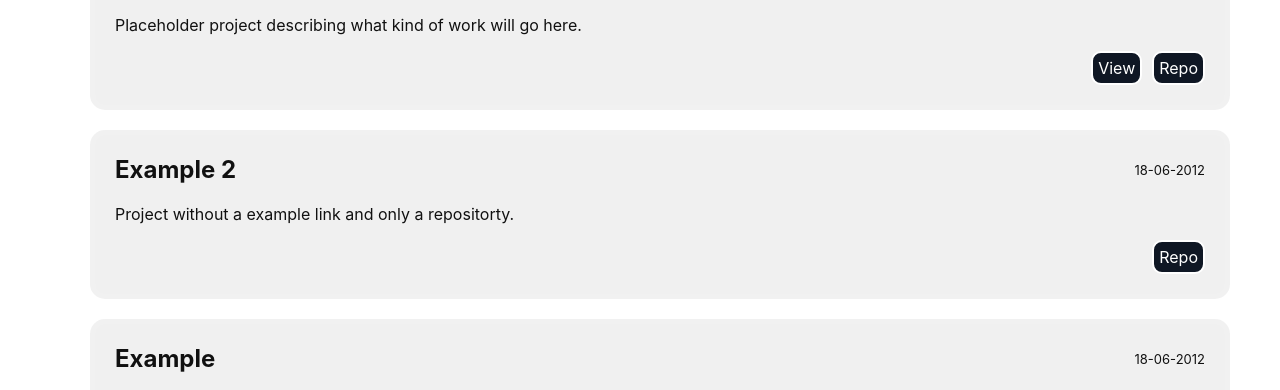
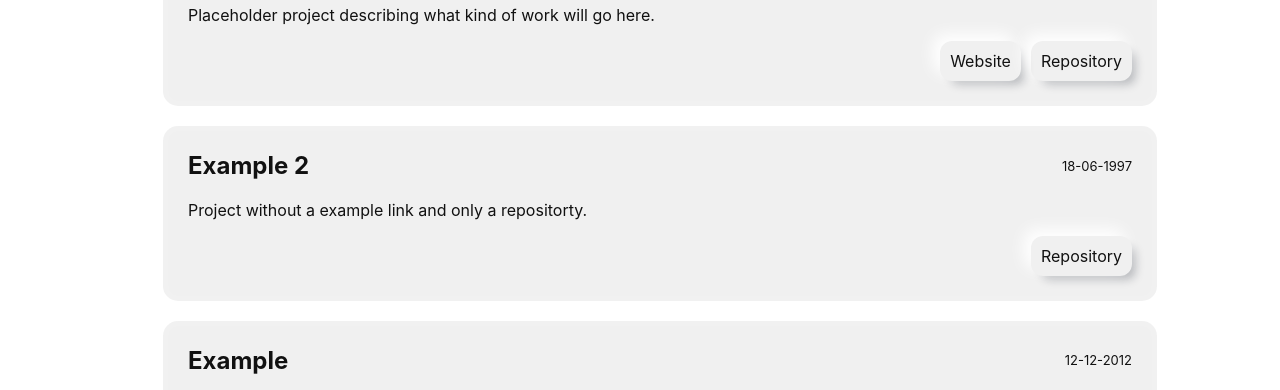
Before and after one commit to LThijsKH/Landing-Page, a Flask app: page /projects/ in a window 1280 px wide. Shown: the part 558-948 px from the top of the page. Run offline with Flask 3, Linux system fonts and the light colour scheme.

Commit message:
feat: Improving the buttons in projects

```diff
--- a/static/data/projects.json
+++ b/static/data/projects.json
@@ -1,8 +1,8 @@
 [
   {
     "title": "Example",
-    "date": "18-06-2012",
-    "image": "https://picsum.photos/id/237/200/300",
+    "date": "8-06-2012",
+    "image": "https://picsum.photos/1080/400",
     "alt": "Example external pic placeholder",
     "description": "Placeholder project describing what kind of work will go here.",
     "repository": "github.com",
@@ -10,13 +10,13 @@
   },
   {
     "title": "Example 2",
-    "date": "18-06-2012",
+    "date": "18-06-1997",
     "description": "Project without a example link and only a repositorty.",
     "repository": "github.com"
   },
   {
     "title": "Example",
-    "date": "18-06-2012",
+    "date": "12-12-2012",
     "image": "img/photos/nyc.jpeg",
     "alt": "Example local pic placeholder",
     "description": "Placeholder project without a repo and only a link",
--- a/static/styles/projects.css
+++ b/static/styles/projects.css
@@ -3,11 +3,17 @@ ul.projects {
 }
 
 li.project-card {
+    /* max-height: 80vh; */
+    max-width: 80%;
     background-color: var(--border);
     padding: 0 20px 20px 20px;
     border: 5px solid var(--accent-border);
     border-radius: 15px;
-    margin: 20px;
+    margin: 20px auto;
+}
+
+li.project-card:first-of-type {
+    margin-top: 30px;
 }
 
 .project-card h2.title {
@@ -23,7 +29,8 @@ li.project-card {
 
 .project-card img {
     display: block;
-    max-width: 100%;
+    max-width: 80%;
+    max-height: 50vh;
     margin: 0 auto;
 }
 
@@ -34,15 +41,19 @@ li.project-card {
     margin-top: 12px;
 }
 
+/* Embossed look from https://codepen.io/Chocksy/pen/MWYLEeg */
 .project-card .project-links * {
-    color: var(--accent-text);
-    background-color: var(--accent-bg);
-    padding: 5px;
-    border-radius: 10px;
-    border: 2px solid var(--accent-text);
     text-decoration: none;
+    color: inherit;
+    padding: 10px;
+    background: inherit;
+    box-shadow: -7px -7px 16px 0 #FFFFFF, 7px 7px 10px -4px rgba(15, 23, 36,0.27);
+    border-radius: 12px;
+    display: block;
+    transition: all 1s ease-in-out;
 }
 
 .project-card .project-links *:hover {
-    background-color: black;
+    box-shadow: inset 3px 3px 7px 0 rgba(15, 23, 36,0.32), inset -4px -4px 6px 0 #FFFFFF;
+    transition: all 1s ease;
 }
--- a/templates/projects.html
+++ b/templates/projects.html
@@ -21,10 +21,10 @@
                 <p class="desc">{{ project.description }}</p>
                 <div class="project-links">
                     {% if project.link %}
-                        <a href="{{ project.link }}" target="_blank" rel="noopener">View</a>
+                        <a href="{{ project.link }}" target="_blank" rel="noopener">Website</a>
                     {% endif %}
                     {% if project.repository %}
-                        <a href="{{ project.repository }}" target="_blank" rel="noopener">Repo</a>
+                        <a href="{{ project.repository }}" target="_blank" rel="noopener">Repository</a>
                     {% endif %}
                 </div>
             </li>
```
